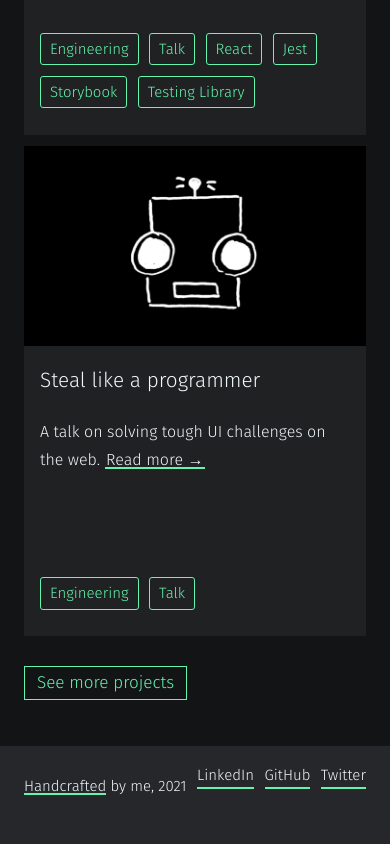
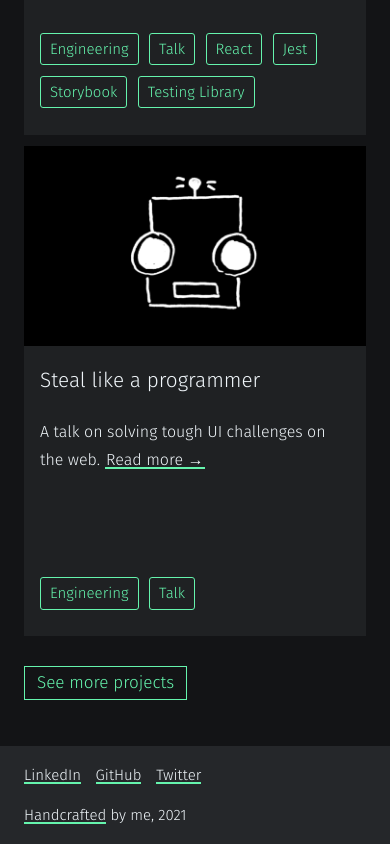
Before and after one commit to diego-codes/diego-codes.github.io, a Next.js app: page / in a window 390 px wide. Shown: the part 2756-3600 px from the top of the page. Before the commit the page ends 3571 px from the top, so only its background shows below. Built offline with nearby package versions, Linux system fonts and the light colour scheme.

Commit message:
fix(footer): responsive layout

```diff
--- a/components/Footer.jsx
+++ b/components/Footer.jsx
@@ -9,14 +9,19 @@ const Container = styled.div`
   display: flex;
   flex-wrap: wrap-reverse;
   align-items: flex-start;
+  row-gap: 0.9em;
+
   ${getResponseTypeStyle(Size.small)};
 
   > * {
-    margin-block-end: 0.9em;
+    margin: 0;
     margin-inline-end: 1.5em;
 
+    ${mediaQuery(Breakpoint.sm)} {
+      margin-block-end: 0;
+    }
+
     :last-of-type {
-      margin-block-end: 0;
       margin-inline-end: 0;
     }
   }
@@ -24,24 +29,13 @@ const Container = styled.div`
 const Copyright = styled.p`
   flex: 1;
   white-space: nowrap;
-  margin: 0;
 `
 
 const Contact = styled.p`
-  display: flex;
-  align-items: flex-start;
-  margin: 0;
-
   > * {
-    margin-block-end: 0.7em;
     margin-inline-end: 0.7em;
 
-    ${mediaQuery(Breakpoint.sm)} {
-      margin-block-end: 0em;
-    }
-
     :last-of-type {
-      margin-block-end: 0;
       margin-inline-end: 0;
     }
   }
```
